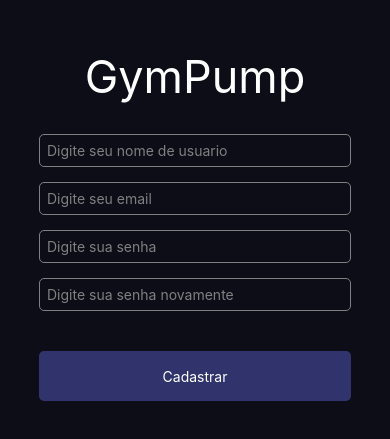
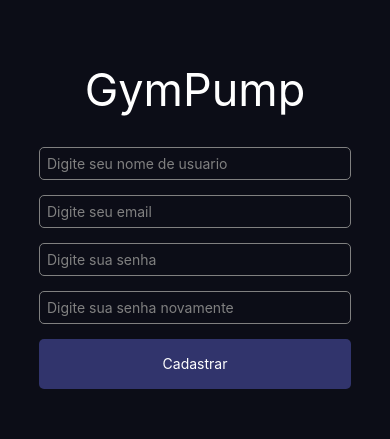
Before and after one commit to ArthurBrigueli/GymPump, a React Native app in the folder GymPump/: screen /Register in a window 390 px wide. Shown: the part 197-636 px from the top of the page. Built offline with nearby package versions, Linux system fonts and the light colour scheme; what expo-notifications, expo-sqlite would draw is missing.

Commit message:
Update: ajuste no espaçamento

```diff
--- a/GymPump/screens/Register.jsx
+++ b/GymPump/screens/Register.jsx
@@ -107,7 +107,7 @@ const styles = StyleSheet.create({
     },
     containerCadastro: {
         width: '100%',
-        gap: 40
+        gap: 15
     },
     containerInputs: {
         gap: 15
```
